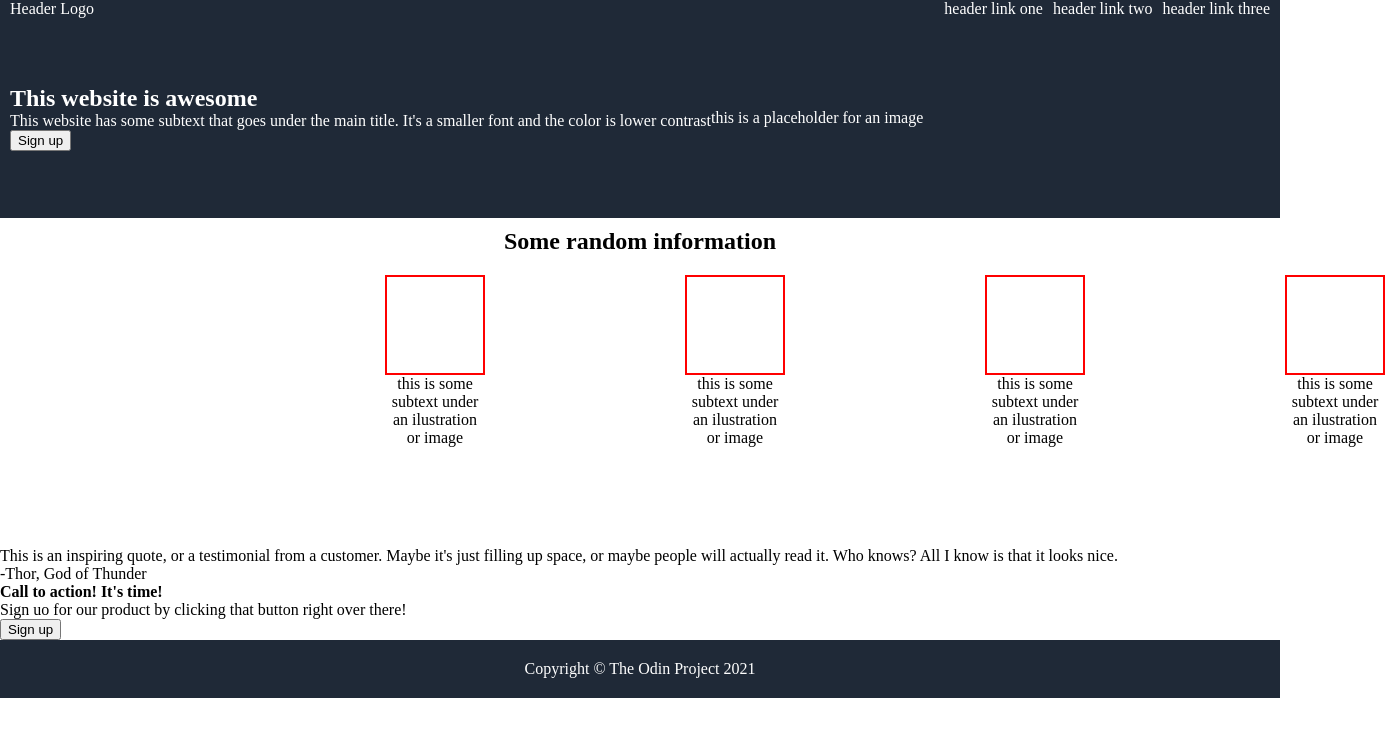
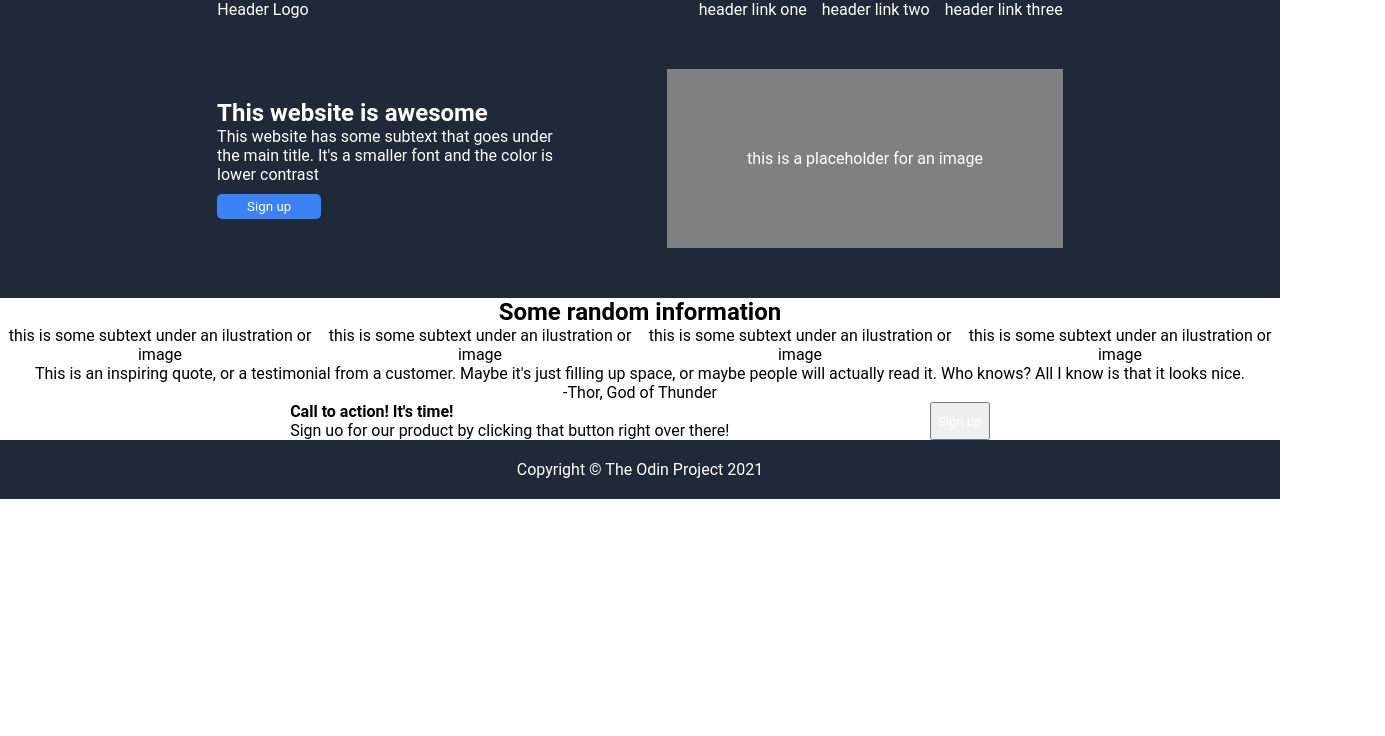
Before and after one commit to ArliumDev/landing-page, a plain HTML site: page index.html in a window 1280 px wide. Shown: the whole page, 1385 px wide, since content can reach past the window. Drawn offline with Linux system fonts and the light colour scheme.

Commit message:
changes in the right way

```diff
--- a/index.html
+++ b/index.html
@@ -20,7 +20,7 @@
         <div class="hero-wrapper">
           <h2>This website is awesome</h2>
           <p>This website has some subtext that goes under the main title. It's a smaller font and the color is lower contrast</p>
-          <button>Sign up</button>
+          <button class="hero-signup">Sign up</button>
         </div>
         <div class="image-placeholder">
           <p>this is a placeholder for an image</p>
@@ -52,9 +52,11 @@
         <p>-Thor, God of Thunder</p>
       </div>
       <div class="call-to-action">
-        <h4>Call to action! It's time!</h4>
+        <div class="cat-info">
+          <h4>Call to action! It's time!</h4>
         <p>Sign uo for our product by clicking that button right over there!</p>
-        <button>Sign up</button>
+        </div>
+        <button class="cat-signup">Sign up</button>
       </div>
       <div class="footer">Copyright © The Odin Project 2021</div>
     </div>
--- a/styles.css
+++ b/styles.css
@@ -1,6 +1,7 @@
 * {
   box-sizing: border-box;
   margin: 0;
+  font-family: 'Roboto';
 }
 
 body {
@@ -14,60 +15,82 @@ ul {
 
 a {
   text-decoration: none;
+  cursor: pointer;
 }
-.header, .hero-section {
+
+.header, .hero-section, .footer {
   background: #1f2937;
+}
+
+.header, .hero-section, .footer, .hero-signup, .cat-signup {
   color: #fff;
 }
 
+.header, .links, .hero-section, .image-placeholder, .card-section, .cards, .call-to-action, .footer {
+  display: flex;
+}
+
 .header {
-  display: flex;
-  align-items: center;
-  justify-content: space-between;
-  padding: 0 10px;
+  justify-content: center;
+  gap: 350px;
+  padding: 0 200px;
 }
 
 .links {
-  display: flex;
-  gap: 10px;
+  gap: 15px;
 }
 
 .hero-section {
-  display: flex;
-  padding: 10px;
-  height: 200px;
+  justify-content: center;
   align-items: center;
+  padding: 50px 200px;
+  gap: 100px;
+}
+
+.hero-wrapper {
+  min-width: 200px;
+  max-width: 350px;
+  text-align: left;
+}
+
+.hero-signup {
+  margin-top: 10px;
+  padding: 5px 30px;
+  background: #3b82f6;
+  border: none;
+  border-radius: 5px;
+}
+
+.image-placeholder {
+  background-color: grey;
+  justify-content: center;
+  padding: 80px;
+}
+
+.image-placeholder, .card-section {
+  text-align: center;
 }
 
 .card-section {
-  display: flex;
   flex-direction: column;
-  align-items: center;
-  margin-bottom: 100px;
-  padding-top: 10px;
+  justify-content: space-around;
 }
 
 .cards {
-  display: flex;
   justify-content: space-around;
-  padding: 0 20px;
-  text-align: center;
-  gap: 200px;
-  width: 550px;
-  margin-top: 20px;
 }
 
-.card-box {
-  border: 2px solid red;
-  height: 100px;
-  width: 100px;
+.quote {
+  text-align: center;
+}
+
+.call-to-action {
+  justify-content: space-around;
+  width: 900px;
   margin: auto;
 }
 
 .footer {
-  display: flex;
   justify-content: center;
   padding: 20px;
-  background: #1f2937;
-  color: #fff;
 }
```
